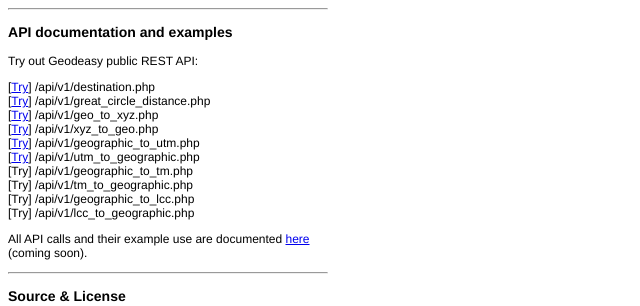
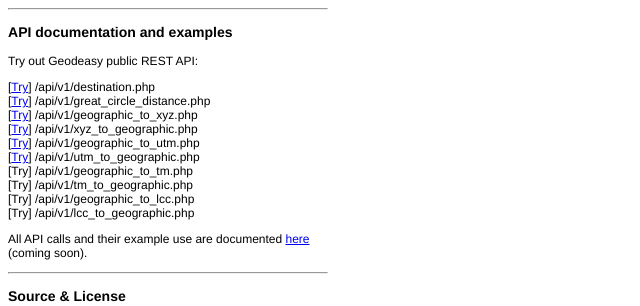
Before and after one commit to grizzlei/geodeasy, a PHP site: page / in a window 1280 px wide. Shown: the part 306-612 px from the top of the page, without its empty margins (0-640 px from the left). Run offline with PHP 8.4, Linux system fonts and the light colour scheme.

Commit message:
docs: index.php and README.md updated

```diff
--- a/index.php
+++ b/index.php
@@ -37,9 +37,9 @@ target="_blank">Try</a>] /api/v1/destination.php<br>
 [<a href="https://<?php print($base_url.$api_great_circle_distance) ?>"
 target="_blank">Try</a>] /api/v1/great_circle_distance.php<br>
 [<a href="https://<?php print($base_url.$api_geo_to_xyz) ?>"
-target="_blank">Try</a>] /api/v1/geo_to_xyz.php<br>
+target="_blank">Try</a>] /api/v1/geographic_to_xyz.php<br>
 [<a href="https://<?php print($base_url.$api_xyz_to_geo) ?>"
-target="_blank">Try</a>] /api/v1/xyz_to_geo.php<br>
+target="_blank">Try</a>] /api/v1/xyz_to_geographic.php<br>
 [<a href="https://<?php print($base_url.$api_geo_to_utm) ?>"
 target="_blank">Try</a>] /api/v1/geographic_to_utm.php<br>
 [<a href="https://<?php print($base_url.$api_utm_to_geo) ?>"
```
Also changed, not shown: README.md.
